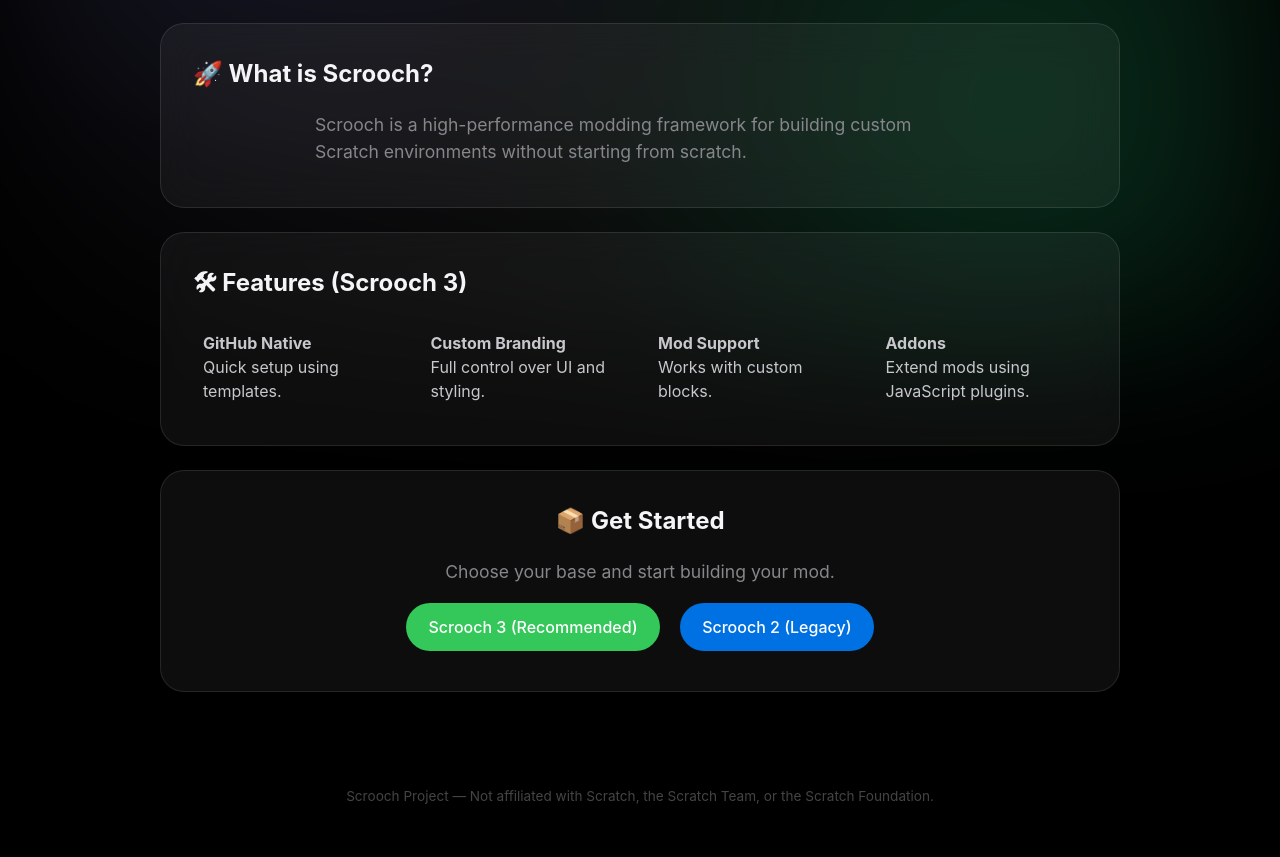
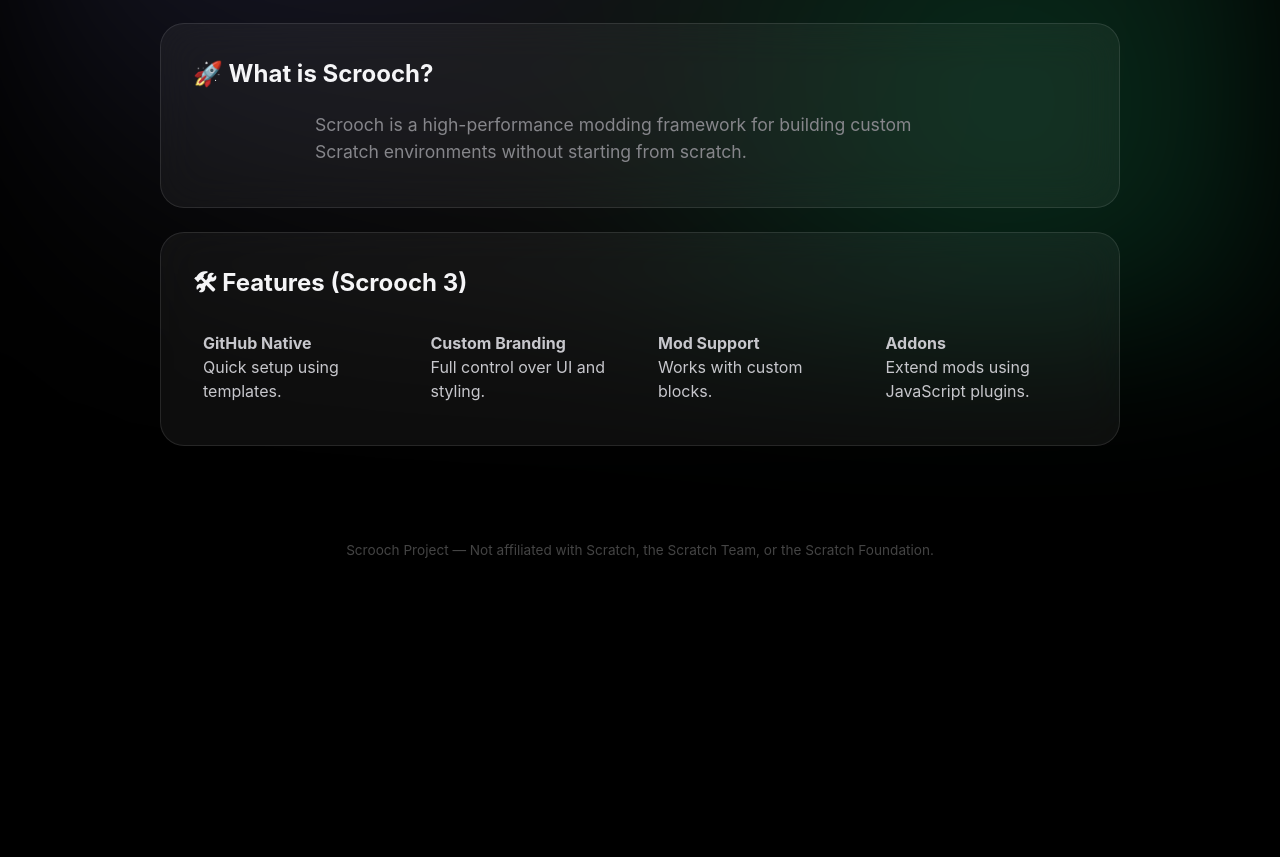
Before and after one commit to scrooch-project/scrooch-project.github.io, a plain HTML site: page index.html in a window 1280 px wide. Shown: the part 455-1312 px from the top of the page. After the commit the page ends 1065 px from the top, so only its background shows below. Drawn offline with Linux system fonts and the light colour scheme.

Commit message:
Update index.html

```diff
--- a/index.html
+++ b/index.html
@@ -191,13 +191,7 @@
       </div>
     </section>
 
-    <section class="section" style="text-align:center;">
-      <h2>📦 Get Started</h2>
-      <p>Choose your base and start building your mod.</p>
 
-      <a href="https://github.com/scrooch-project/Scrooch3/wiki" class="btn btn-success">Scrooch 3 (Recommended)</a>
-      <a href="https://sites.google.com/view/scrooch-2/code" class="btn btn-primary">Scrooch 2 (Legacy)</a>
-    </section>
 
   </main>
 
```
